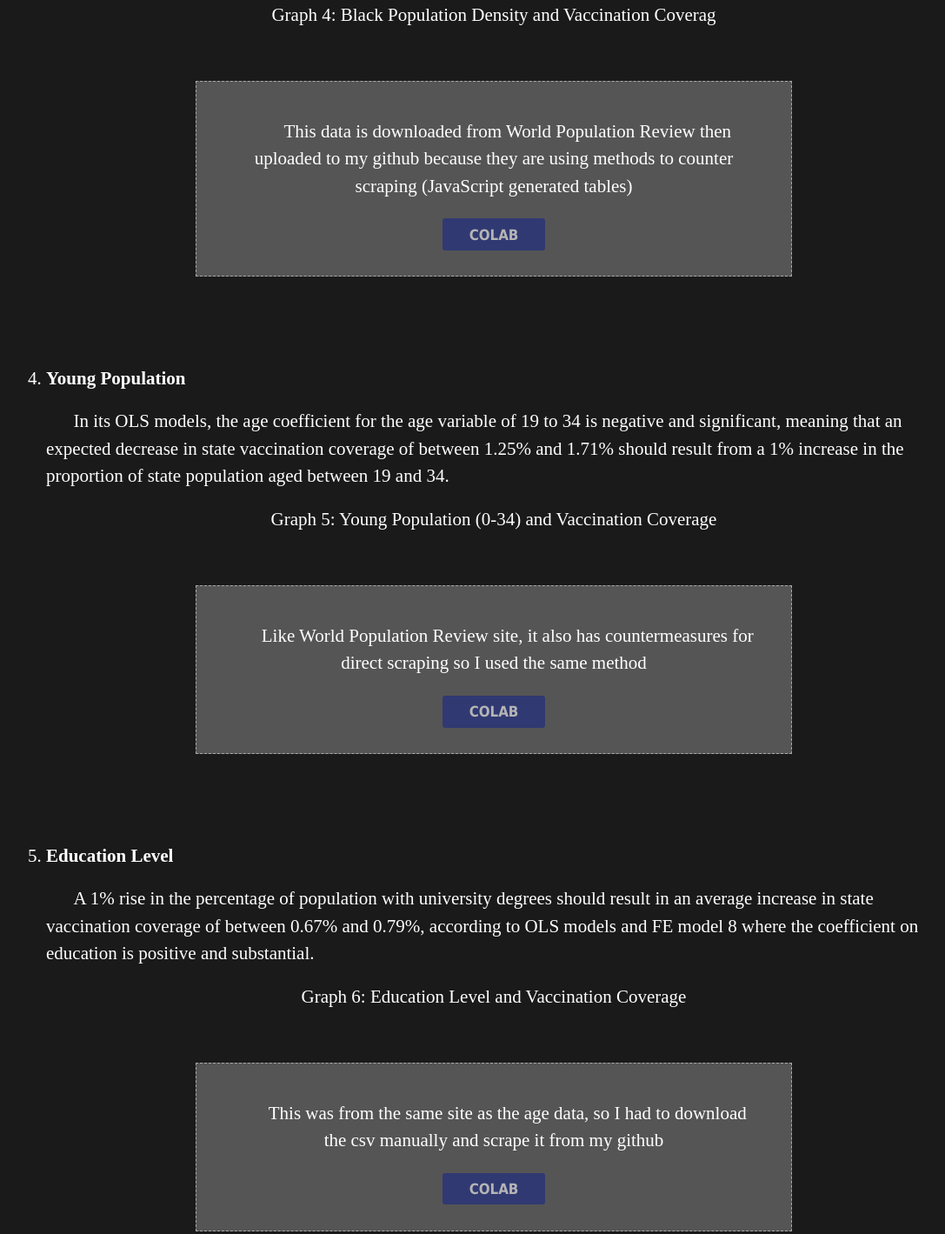
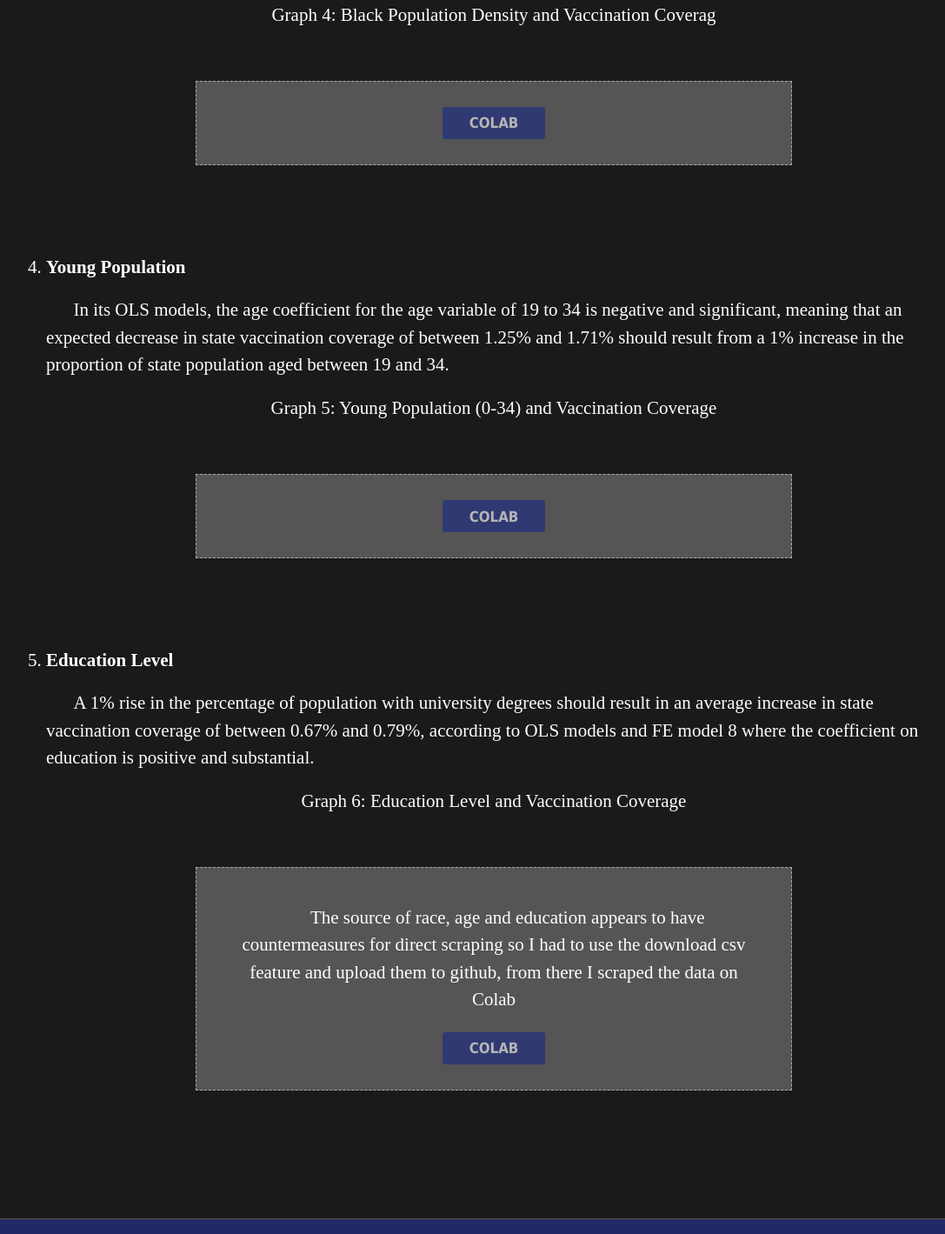
Before and after one commit to YigeWang0312/data-science, a plain HTML site: page project.html in a window 1280 px wide. Shown: the part 6080-7499 px from the top of the page at 87% size, without its empty margins (92-1179 px from the left). Drawn offline with nearby package versions, Linux system fonts and the light colour scheme; a script that the page names is missing.

Commit message:
unify manual download story

```diff
--- a/project.html
+++ b/project.html
@@ -1034,7 +1034,6 @@
                 </div>
 
                 <div class="story">
-                    <p>This data is downloaded from World Population Review then uploaded to my github because they are using methods to counter scraping (JavaScript generated tables)</p>
                     <a href="https://colab.research.google.com/drive/1EBiZTkZqFleqTZ60Q0ZmyaAi1owmJkeh#scrollTo=tW66oXGJxaEa">Colab</a>
                 </div>
             </li>
@@ -1188,7 +1187,6 @@
                     </script>
                 </div>
                 <div class="story">
-                    <p class="story">Like World Population Review site, it also has countermeasures for direct scraping so I used the same method</p>
                     <a href="https://colab.research.google.com/drive/1wjjylW7gp8o17tfOe0Lls7lxwgwxpG5U#scrollTo=y-luaO3GycEa">Colab</a>
                 </div>
             </li>
@@ -1343,7 +1341,7 @@
                     </script>
                 </div>
                 <div class="story">
-                    <p class="story">This was from the same site as the age data, so I had to download the csv manually and scrape it from my github</p>
+                    <p>The source of race, age and education appears to have countermeasures for direct scraping so I had to use the download csv feature and upload them to github, from there I scraped the data on Colab</p>
                     <a href="https://colab.research.google.com/drive/1TcP77Xr0UUP5kfGebijQPD0pmYRy7dAU#scrollTo=IhxC6jKcwoqD">Colab</a>
                 </div>
             </li>
```
